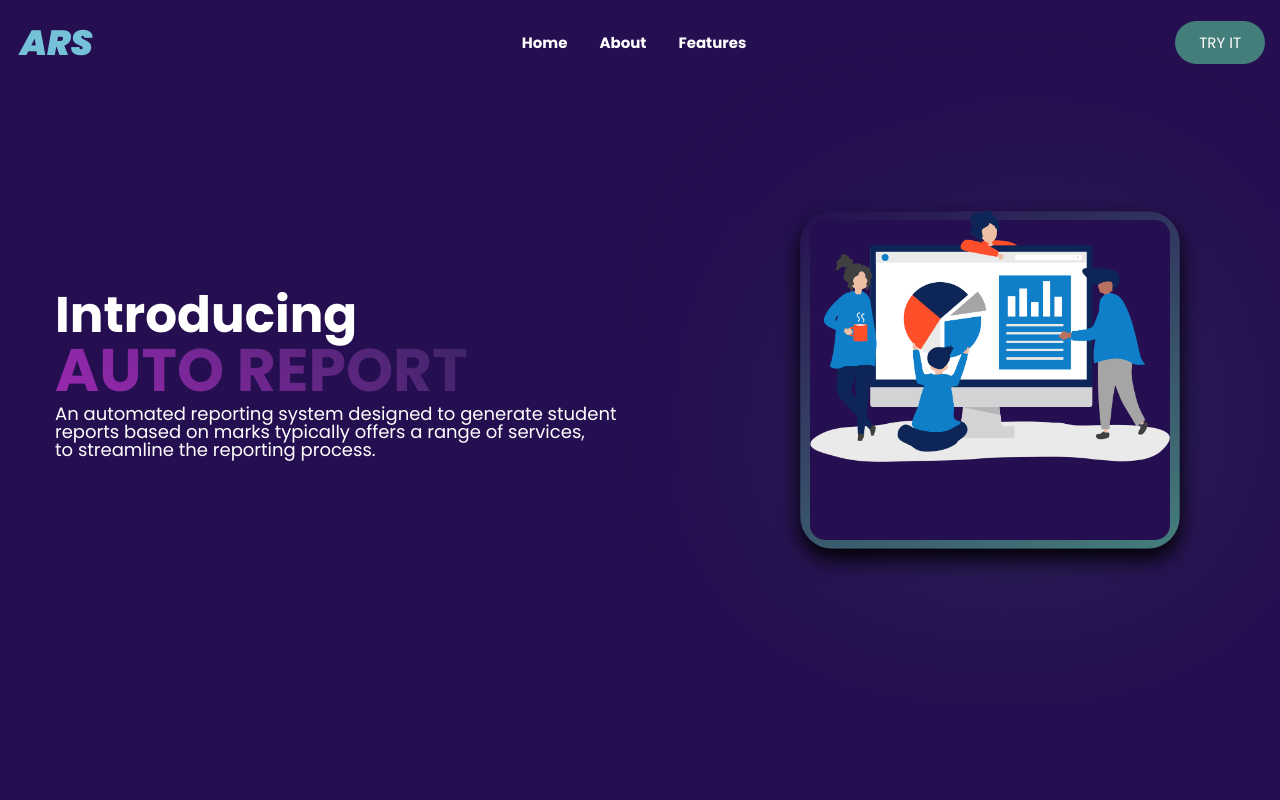
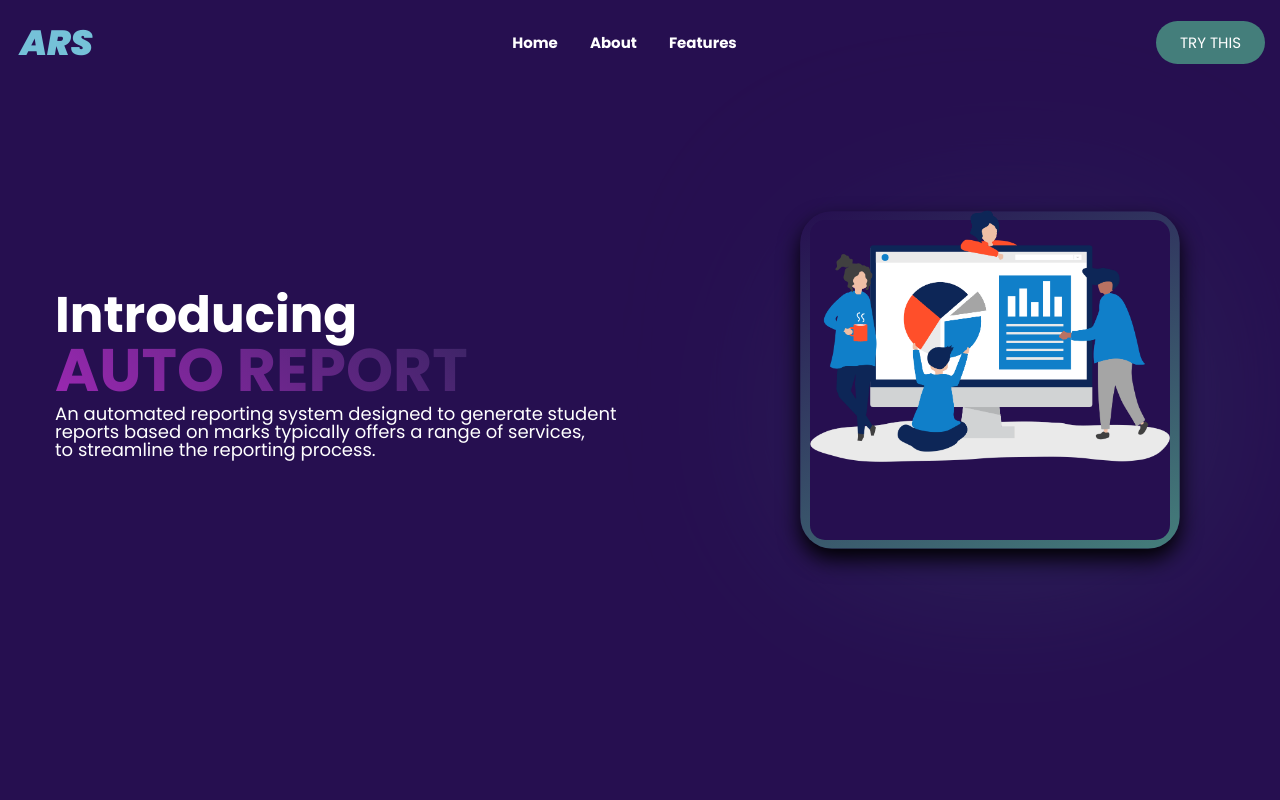
Before and after one commit to Rumeth2007/webgf, a plain HTML site: page home.html in a window 1280 px wide. Shown: the top 800 px of the page. Drawn offline with nearby package versions, Linux system fonts and the light colour scheme.

Commit message:
Update home.html

```diff
--- a/home.html
+++ b/home.html
@@ -25,7 +25,7 @@
             </ul>
         </div>
         <div class="btn-area">
-            <button class="btn" href="index.html">TRY IT</button>
+         <a href="index.html" class="btn">TRY THIS</a>
         </div>
     </nav>
    </div>
```
